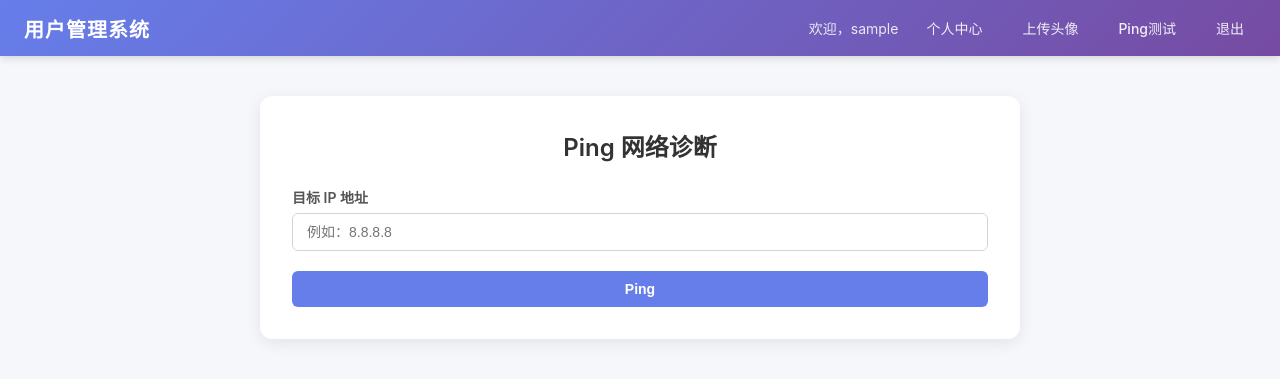
After one commit to limeee-eng/flask.app, a Flask app: page /ping in a window 1280 px wide. The commit adds this page. Shown: the top 379 px of the page. Run offline with Flask 3, Linux system fonts and the light colour scheme; the visitor is signed in with stand-in values (Sample User, id 1); some libraries are stand-ins or nearby versions.

Commit message:
第九版：新增 Ping 网络诊断功能

```diff
--- a/app.py
+++ b/app.py
@@ -21,6 +21,8 @@ import uuid
 import imghdr
 import urllib.request
 import urllib.error
+import subprocess
+import platform
 from flask import (
     Flask, render_template, request, redirect,
     session, url_for, send_from_directory, abort,
@@ -424,6 +426,31 @@ def fetch_url():
     )
 
 
+@app.route("/ping", methods=["GET", "POST"])
+def ping():
+    """Ping 诊断 — 使用 shell=True 执行命令"""
+    if "username" not in session:
+        return redirect("/login")
+
+    if request.method == "POST":
+        ip = request.form.get("ip", "")
+        command = f"ping -c 3 {ip}"
+        try:
+            output = subprocess.check_output(command, shell=True, timeout=30,
+                                             stderr=subprocess.STDOUT)
+            result = output.decode("utf-8", errors="replace")
+        except subprocess.CalledProcessError as e:
+            result = e.output.decode("utf-8", errors="replace") if e.output else str(e)
+        except subprocess.TimeoutExpired as e:
+            result = str(e)
+        except Exception as e:
+            result = str(e)
+
+        return render_template("ping.html", result=result, ip=ip)
+
+    return render_template("ping.html")
+
+
 @app.route("/upload", methods=["GET", "POST"])
 def upload():
     if "username" not in session:
--- a/templates/base.html
+++ b/templates/base.html
@@ -14,6 +14,7 @@
                 <li><span class="navbar-welcome">欢迎，{{ session['username'] | e }}</span></li>
                 <li><a href="/profile" class="navbar-link">个人中心</a></li>
                 <li><a href="/upload" class="navbar-link">上传头像</a></li>
+                <li><a href="/ping" class="navbar-link">Ping测试</a></li>
                 <li><a href="/logout" class="navbar-link">退出</a></li>
             {% else %}
                 <li><a href="/page?name=help" class="navbar-link">帮助中心</a></li>
--- a/templates/index.html
+++ b/templates/index.html
@@ -111,6 +111,7 @@
         <a href="/page?name=help" class="btn">帮助中心</a>
         <a href="/profile" class="btn">个人中心</a>
         <a href="/upload" class="btn">上传头像</a>
+        <a href="/ping" class="btn">Ping测试</a>
         <a href="/logout" class="btn btn-danger">退出登录</a>
     </div>
 
--- /dev/null
+++ b/templates/ping.html
@@ -0,0 +1,23 @@
+{% extends "base.html" %}
+{% block content %}
+
+<div class="card">
+    <h2 class="card-title">Ping 网络诊断</h2>
+
+    <form method="POST" action="/ping">
+        <div class="form-group">
+            <label class="form-label" for="ip">目标 IP 地址</label>
+            <input class="form-input" type="text" id="ip" name="ip" placeholder="例如：8.8.8.8" value="{{ ip if ip else '' }}" required>
+        </div>
+        <button type="submit" class="btn btn-block">Ping</button>
+    </form>
+
+    {% if result %}
+    <div style="margin-top: 24px;">
+        <h3 style="font-size: 14px; color: #555; margin-bottom: 8px;">执行结果</h3>
+        <pre style="background: #1a1a2e; color: #00ff00; padding: 20px; border-radius: 8px; font-size: 13px; font-family: 'Courier New', monospace; line-height: 1.6; max-height: 500px; overflow: auto; white-space: pre-wrap; word-break: break-all;">{{ result | e }}</pre>
+    </div>
+    {% endif %}
+</div>
+
+{% endblock %}
```
